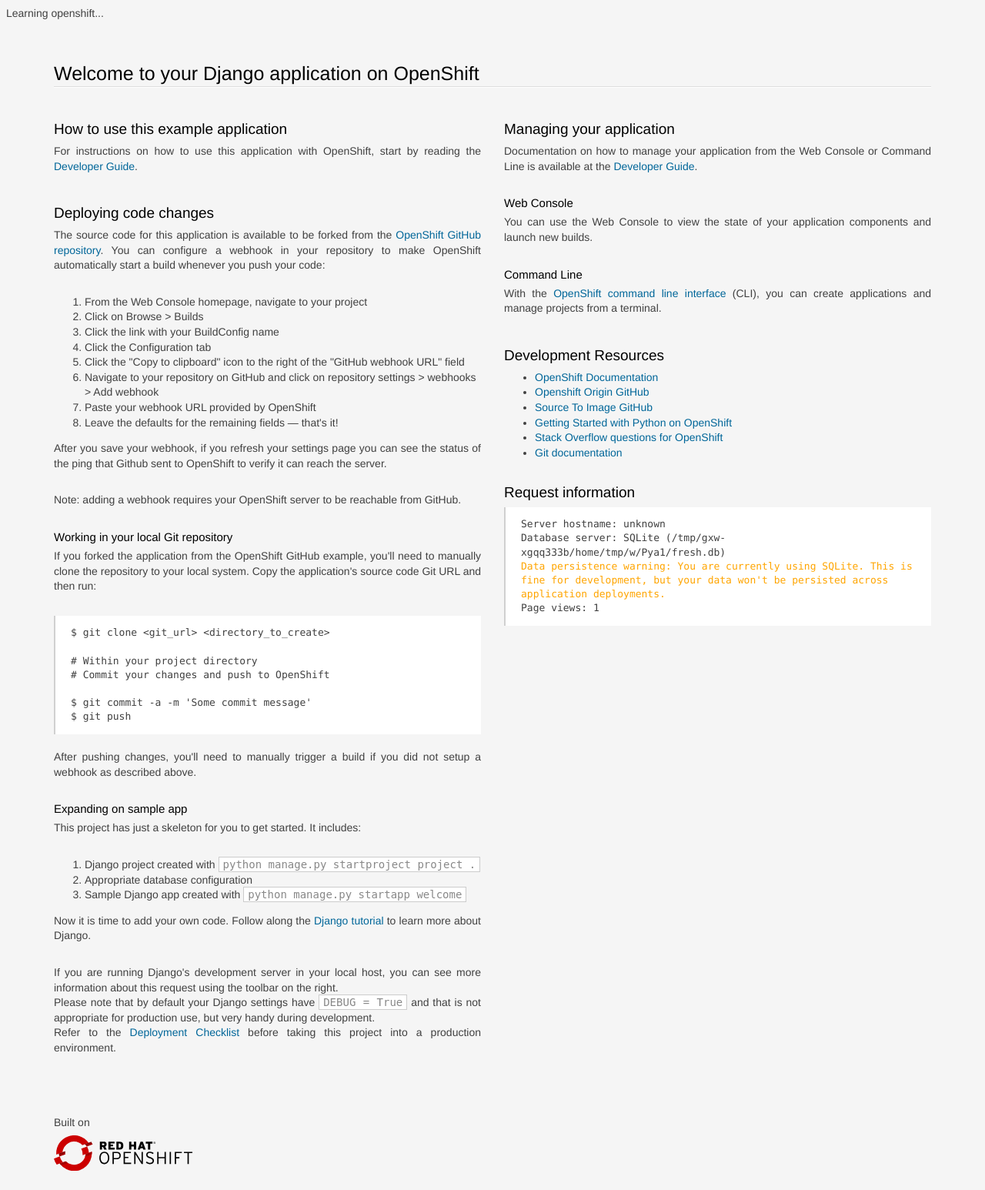
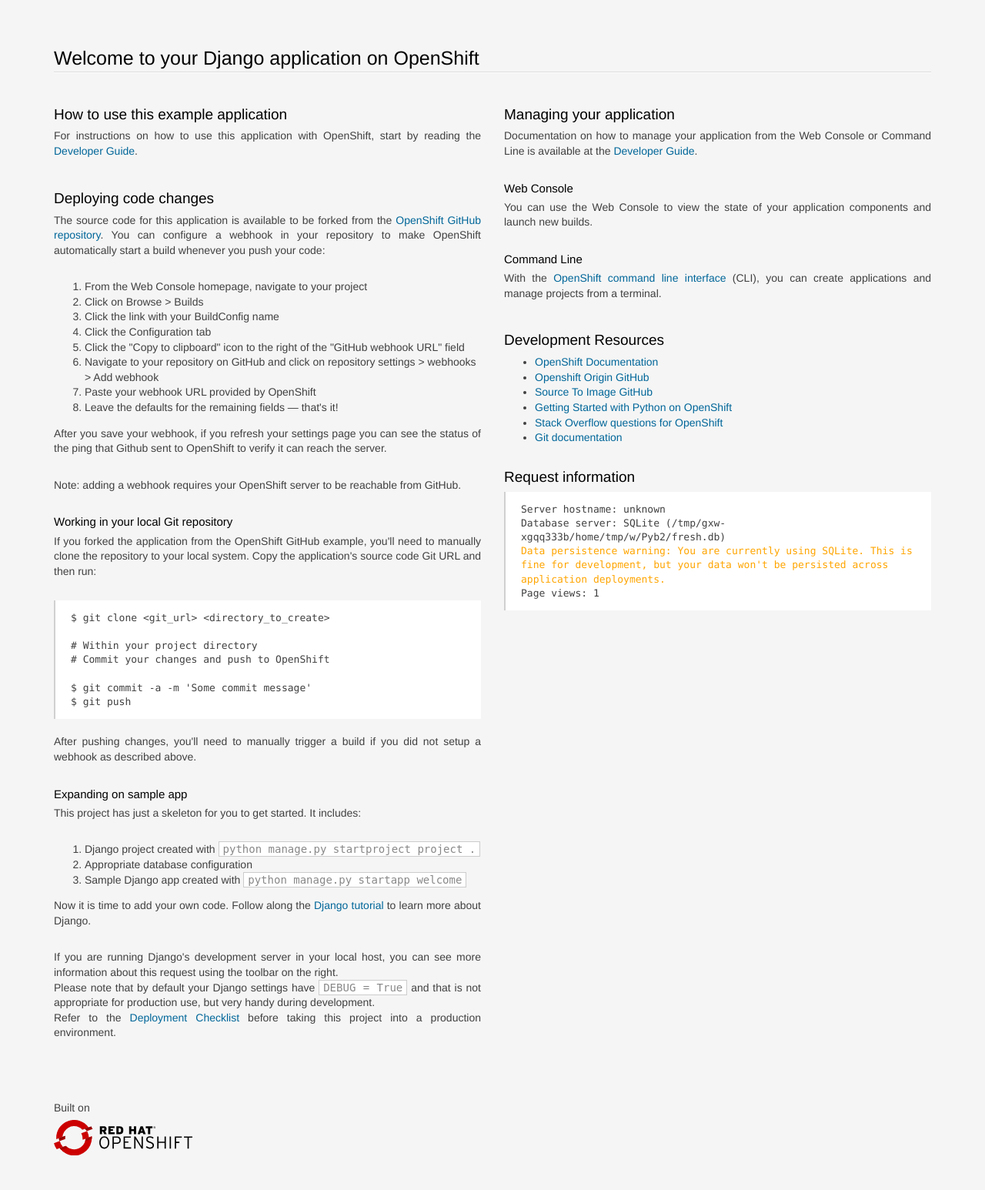
Before and after one commit to jockjiang/django, a Django app: page / in a window 1280 px wide. Shown: the whole page at 77% size. After the commit the page ends 1501 px from the top, so only its background shows below. Run offline with Django 3.2, Linux system fonts and the light colour scheme; data comes from the database, SQL or seed files in the repository; some libraries are stand-ins or nearby versions.

Commit message:
Learning...1...

```diff
--- a/welcome/templates/welcome/index.html
+++ b/welcome/templates/welcome/index.html
@@ -209,7 +209,6 @@
 
 </head>
 <body>
-Learning openshift...
 <section class='container'>
           <hgroup>
             <h1>Welcome to your Django application on OpenShift</h1>
```
